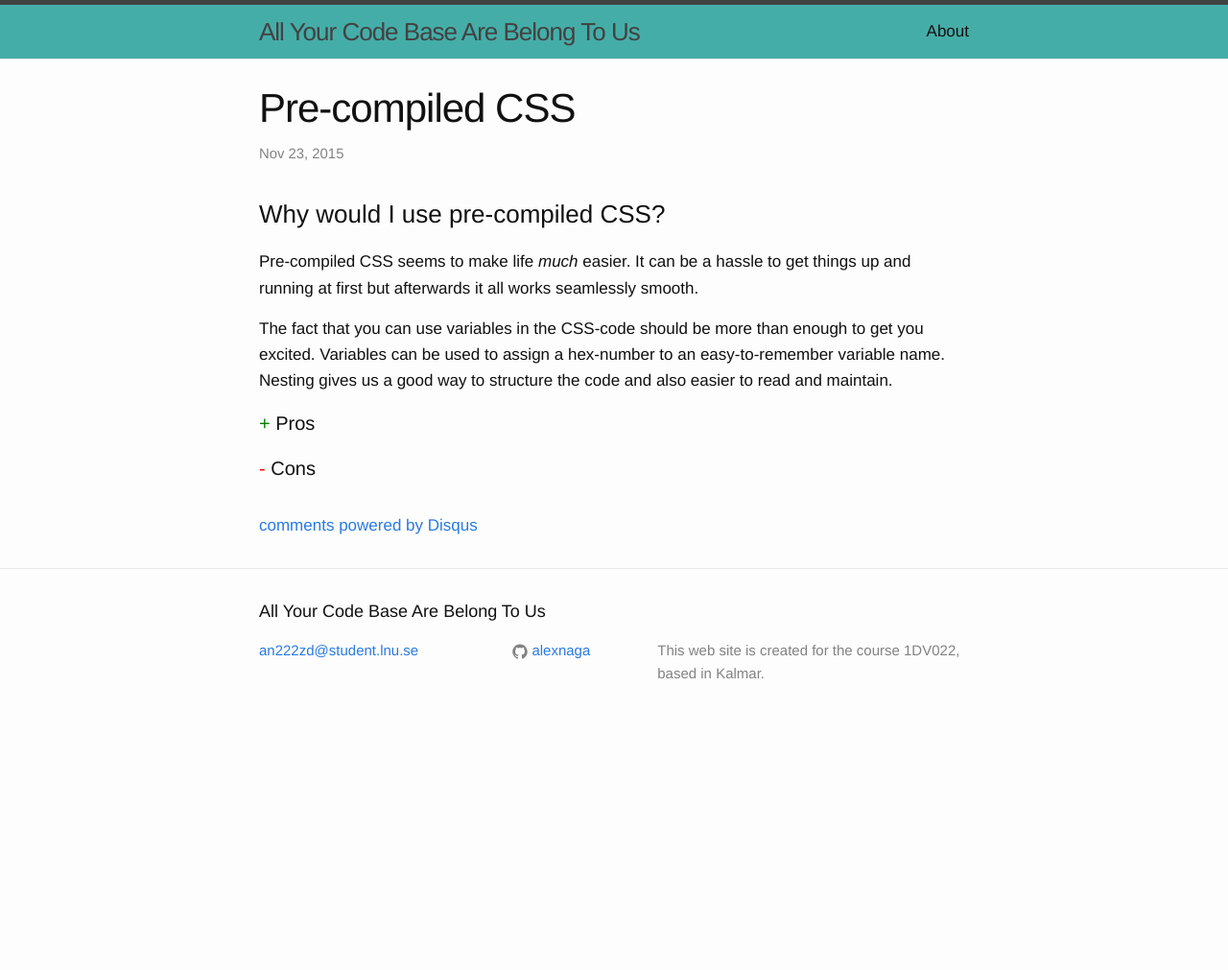
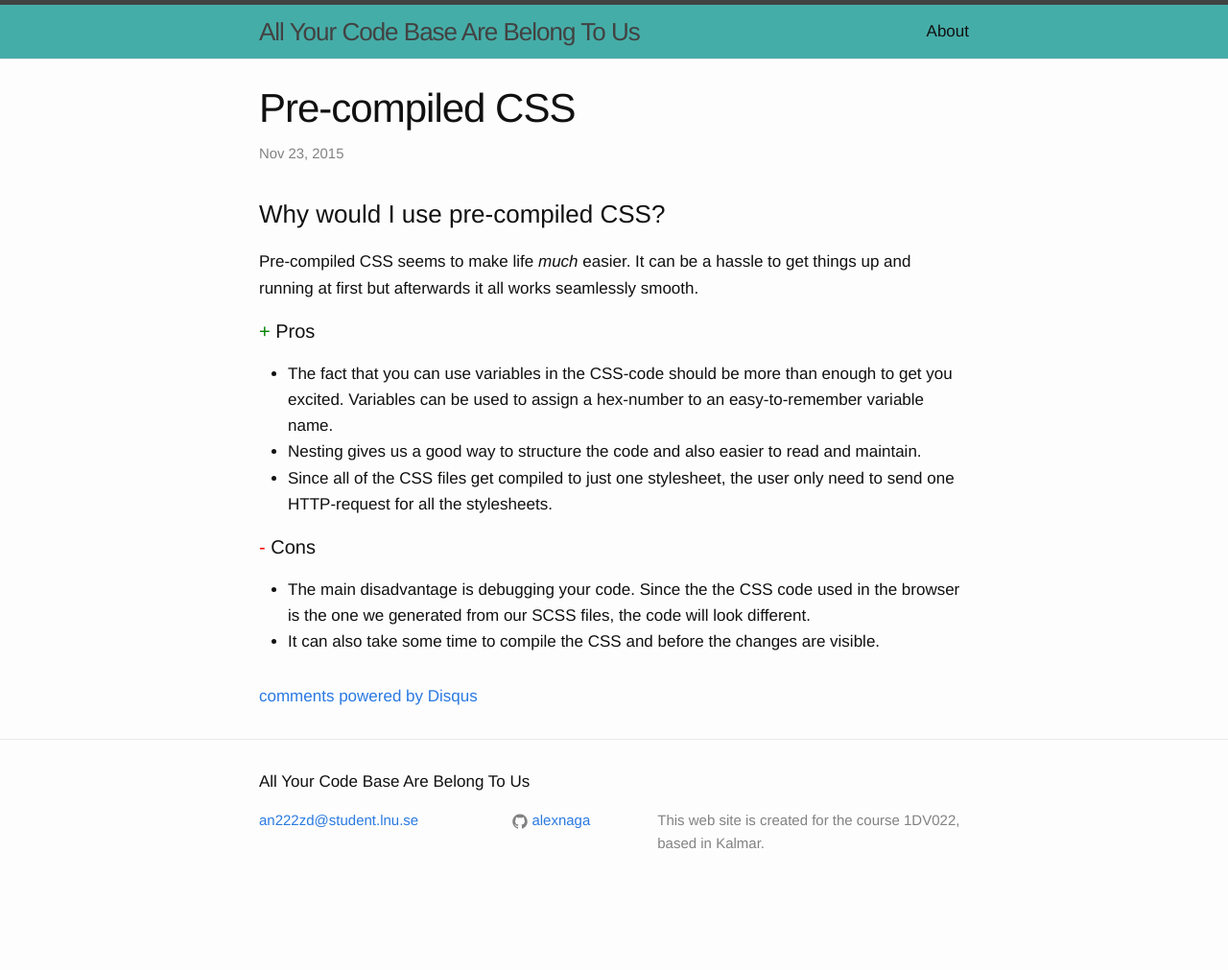
Before and after one commit to AlexNaga/AlexNaga.github.io, a Jekyll site: the page built from _posts/2015-11-23-pre-compiled_css.md, in a window 1280 px wide. Shown: the whole page at 96% size. Built offline with Jekyll 4.4.1, drawn with Linux system fonts in a browser that asks for light colours; comment, search, counter and statistics services are not loaded; before the commit the page ends 900 px from its top, so only the background shows below that.

Commit message:
Creating posts

```diff
--- a/_posts/2015-11-23-pre-compiled_css.md
+++ b/_posts/2015-11-23-pre-compiled_css.md
@@ -9,8 +9,11 @@ comments: true
 ###Why would I use pre-compiled CSS?
 Pre-compiled CSS seems to make life *much* easier. It can be a hassle to get things up and running at first but afterwards it all works seamlessly smooth.
 
-The fact that you can use variables in the CSS-code should be more than enough to get you excited. Variables can be used to assign a hex-number to an easy-to-remember variable name. Nesting gives us a good way to structure the code and also easier to read and maintain.
-
 ####<span style="color:green">+</span> Pros
++ The fact that you can use variables in the CSS-code should be more than enough to get you excited. Variables can be used to assign a hex-number to an easy-to-remember variable name.
++ Nesting gives us a good way to structure the code and also easier to read and maintain.
++ Since all of the CSS files get compiled to just one stylesheet, the user only need to send one HTTP-request for all the stylesheets.
 
 ####<span style="color:red">-</span> Cons
+- The main disadvantage is debugging your code. Since the the CSS code used in the browser is the one we generated from our SCSS files, the code will look different.
+- It can also take some time to compile the CSS and before the changes are visible.
--- a/_sass/_layout.scss
+++ b/_sass/_layout.scss
@@ -98,8 +98,13 @@
 }
 
 .footer-heading {
-    font-size: 18px;
     margin-bottom: $spacing-unit / 2;
+}
+
+.site-footer {
+    h2 {
+    font-size: 1em;
+    }
 }
 
 .contact-list,
@@ -156,8 +161,6 @@
         width:         calc(100% - (#{$spacing-unit} / 2));
     }
 }
-
-
 
 /**
  * Page content
```
Also changed, not shown: _posts/2015-11-26-implementation-of-comments.md (added, +10 -0 lines), _posts/2015-11-26-static-site-generators.md (added, +12 -0 lines).
